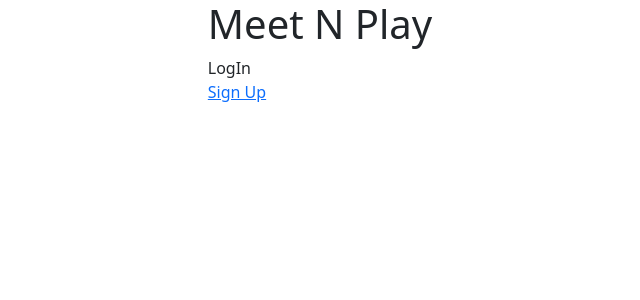
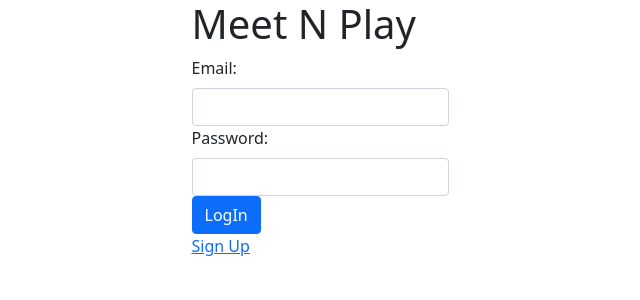
Before and after one commit to raspuna/pj, a React (Create React App) app in the folder meetNplay/client/: page / in a window 1280 px wide. Shown: the top 300 px of the page, without its empty margins (320-960 px from the left). Built offline with nearby package versions, Linux system fonts and the light colour scheme.

Commit message:
login form

```diff
--- a/meetNplay/client/src/components/LogIn.js
+++ b/meetNplay/client/src/components/LogIn.js
@@ -1,9 +1,12 @@
-import React from 'react'
+import React from "react";
+import LoginForm from "./forms/LogIn";
 
 function LogIn() {
   return (
-    <div>LogIn</div>
-  )
+    <div>
+      <LoginForm />
+    </div>
+  );
 }
 
-export default LogIn
+export default LogIn;
--- a/meetNplay/client/src/components/forms/LogIn.js
+++ b/meetNplay/client/src/components/forms/LogIn.js
@@ -1,9 +1,54 @@
-import React from 'react'
+import axios from "axios";
+import React, { useState } from "react";
+import Form from "react-bootstrap/Form";
+import FormGroup from "react-bootstrap/FormGroup";
+import Button from "react-bootstrap/Button";
 
 function LogIn() {
+  const [loginInfo, setLoginInfo] = useState({
+    email: "",
+    password: "",
+  });
+  const submitHandler = (e) => {
+    e.preventDefault();
+    axios
+      .post(`${process.env.REACT_APP_SERVER_ADDRESS}/api/user/login`, loginInfo)
+      .then((res) => {
+        console.log(res);
+        console.log("success");
+      })
+      .catch((err) => {
+        console.log(err);
+      });
+  };
+  const changeHandler = (e) => {
+    setLoginInfo({ ...loginInfo, [e.target.name]: e.target.value });
+  };
   return (
-    <div>LogIn</div>
-  )
+    <div>
+      <Form onSubmit={submitHandler}>
+        <FormGroup>
+          <Form.Label>Email:</Form.Label>
+          <Form.Control
+            type="text"
+            value={loginInfo.email}
+            name="email"
+            onChange={changeHandler}
+          />
+        </FormGroup>
+        <FormGroup>
+          <Form.Label>Password:</Form.Label>
+          <Form.Control
+            type="password"
+            value={loginInfo.password}
+            name="password"
+            onChange={changeHandler}
+          />
+        </FormGroup>
+        <Button type="submit">LogIn</Button>
+      </Form>
+    </div>
+  );
 }
 
-export default LogIn
+export default LogIn;
--- a/meetNplay/client/src/components/friend/Friend.js
+++ b/meetNplay/client/src/components/friend/Friend.js
@@ -6,7 +6,6 @@ function Friend() {
   return (
     <div>
       <Header />
-      <FriendList />
     </div>
   );
 }
```
